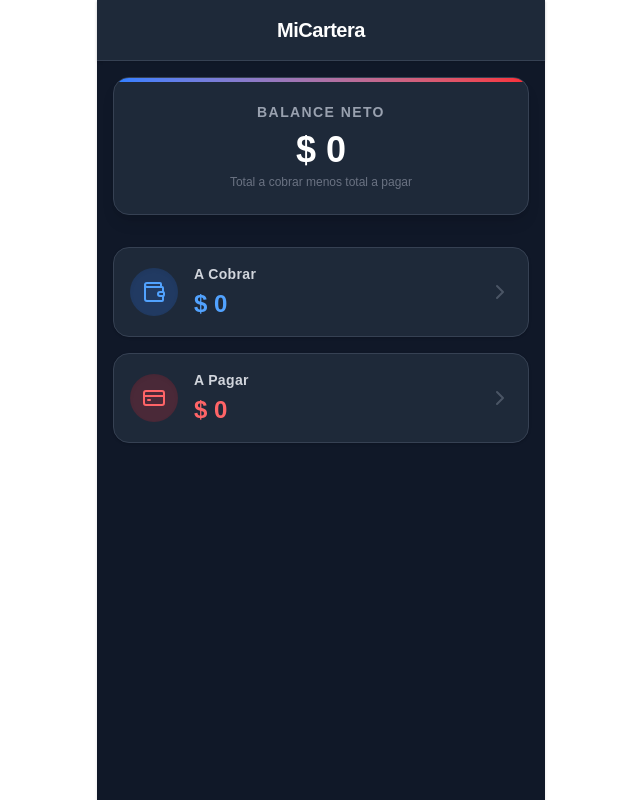
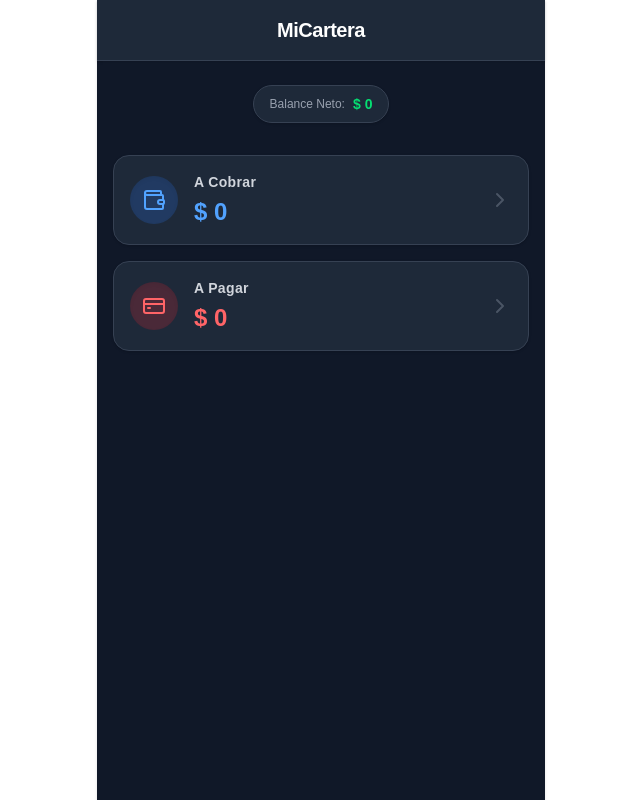
Before and after one commit to mauriguiro/mi-cartera, a Next.js app: page / in a window 1280 px wide. Shown: the whole page, without its empty margins (319-959 px from the left). Built offline with nearby package versions, Linux system fonts and the light colour scheme; no server answers; the database is empty.

Commit message:
style: balance neto chico y disimulado

```diff
--- a/src/app/page.tsx
+++ b/src/app/page.tsx
@@ -17,13 +17,13 @@ export default function DashboardScreen() {
 
       <main className="p-4 space-y-8 pb-20">
         {/* Balance Neto */}
-        <div className="bg-gray-800 rounded-2xl p-6 text-center shadow-lg border border-gray-700 relative overflow-hidden">
-          <div className="absolute top-0 left-0 w-full h-1 bg-gradient-to-r from-blue-500 to-red-500"></div>
-          <p className="text-sm font-bold text-gray-400 uppercase tracking-widest mb-2">Balance Neto</p>
-          <p className={clsx("text-4xl font-black mb-1", netBalance >= 0 ? "text-white" : "text-red-400")}>
-            {formatCurrency(netBalance)}
-          </p>
-          <p className="text-xs text-gray-500">Total a cobrar menos total a pagar</p>
+        <div className="flex justify-center mt-2">
+          <div className="px-4 py-2 bg-gray-800 rounded-full border border-gray-700 flex items-center shadow-sm">
+            <span className="text-gray-400 text-xs font-medium mr-2">Balance Neto:</span>
+            <span className={clsx("text-sm font-bold", netBalance >= 0 ? "text-green-400" : "text-red-400")}>
+              {formatCurrency(netBalance)}
+            </span>
+          </div>
         </div>
 
         {/* Accesos */}
```
